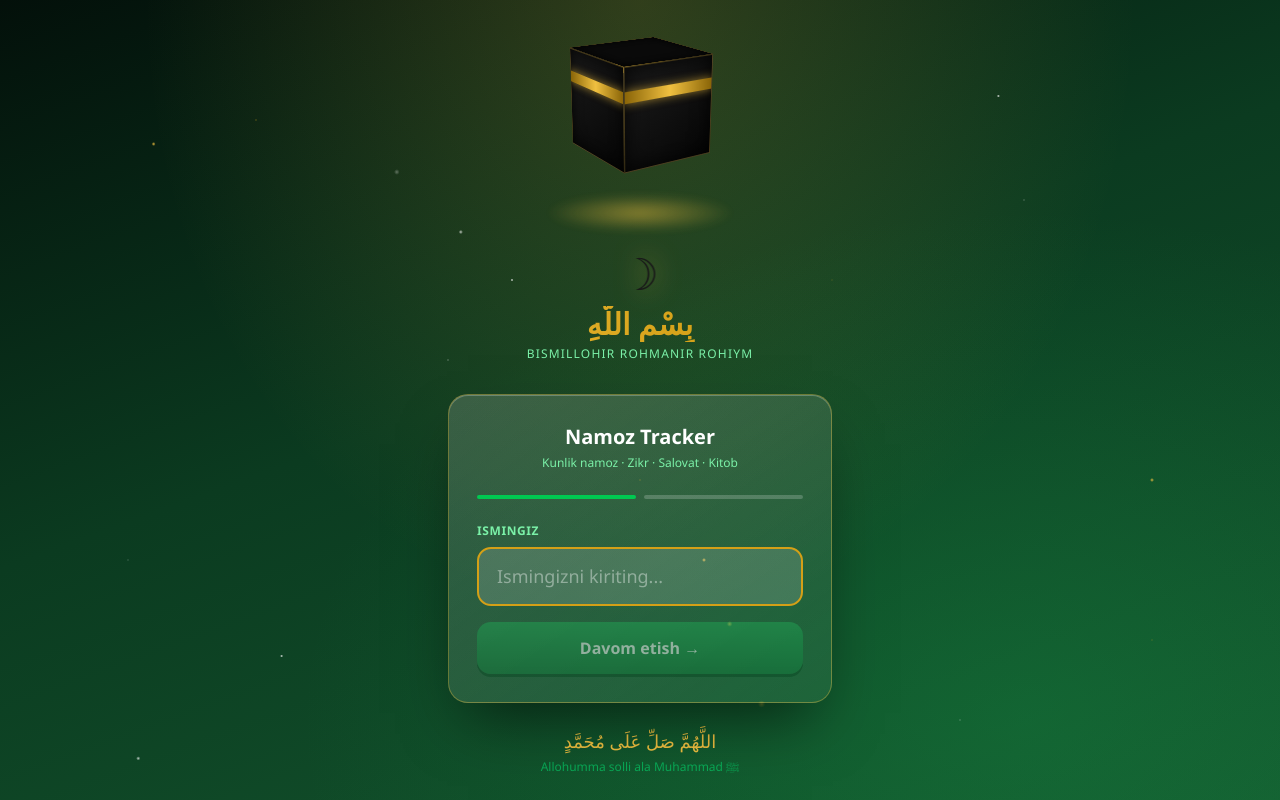
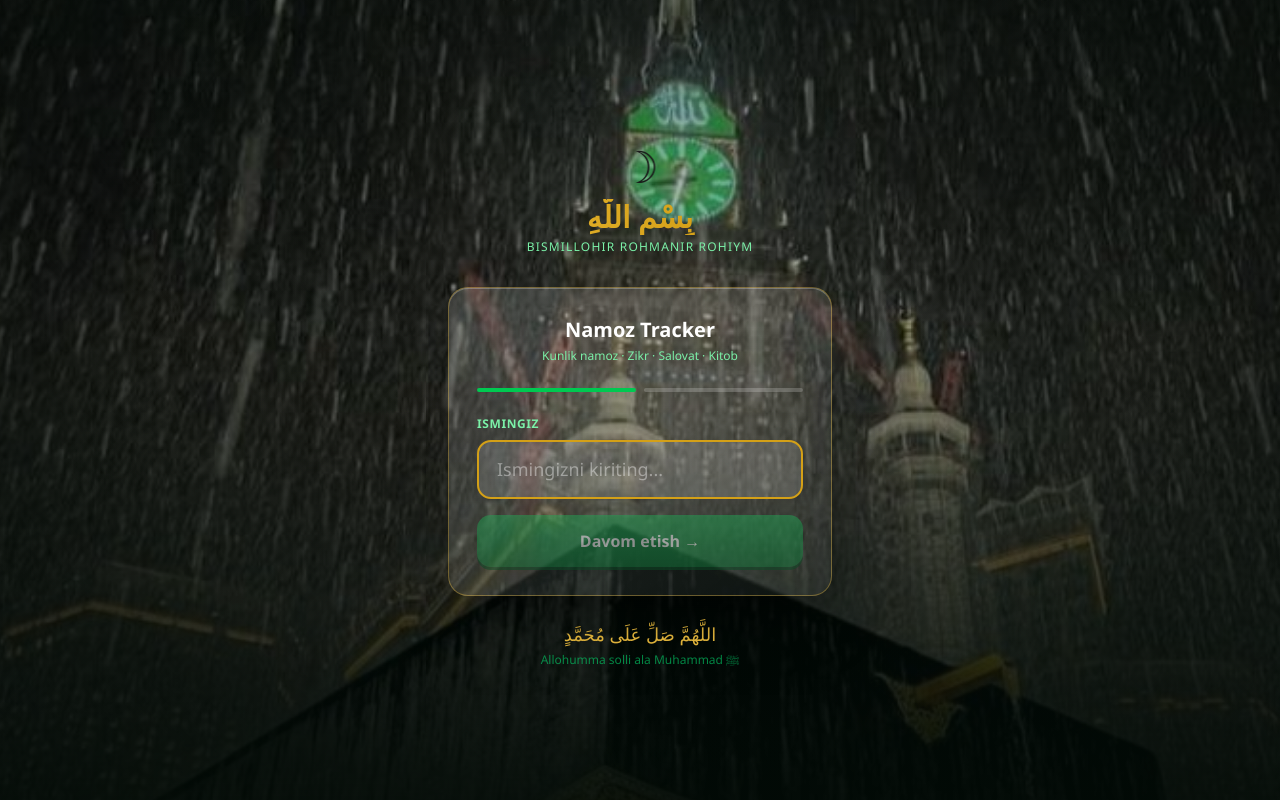
Before and after one commit to AbdulboriyOBIDJONOV1234/islamic-web-app, a Next.js app: page / in a window 1280 px wide. Built offline with nearby package versions, Linux system fonts and the light colour scheme.

Commit message:
Foto fonlar: tungi Kaba va qollar

```diff
--- a/app/dashboard/page.tsx
+++ b/app/dashboard/page.tsx
@@ -205,7 +205,7 @@ export default function DashboardPage() {
   return (
     <div className="min-h-screen pb-28 page-bg">
       {/* Header */}
-      <div className="header-bg text-white px-4 pt-10 pb-20">
+      <div className="header-bg header-photo text-white px-4 pt-10 pb-24">
         <div className="max-w-md mx-auto">
           <div className="flex justify-between items-start mb-3">
             <div>
--- a/app/globals.css
+++ b/app/globals.css
@@ -754,3 +754,40 @@ body {
 @media (prefers-reduced-motion: reduce) {
   *, *::before, *::after { animation: none !important; transition: none !important; }
 }
+
+/* =====================================================================
+   FOTO FONLAR
+   ===================================================================== */
+
+/* --- Kirish sahifasi: tungi Ka'ba, orqadan sekin zoom bo'lib keladi --- */
+.photo-stage { position: absolute; inset: 0; overflow: hidden; background: #020a06; }
+.photo-stage .photo {
+  position: absolute; inset: -4%;
+  background: url('/images/kaaba-night.jpg') center 30% / cover no-repeat;
+  transform: scale(1.45);
+  animation: zoomIn 9s cubic-bezier(.16,.84,.3,1) forwards, breathe 18s ease-in-out 9s infinite alternate;
+  will-change: transform;
+}
+.photo-stage::after {
+  content: ''; position: absolute; inset: 0;
+  background:
+    radial-gradient(ellipse at 50% 35%, transparent 20%, rgba(2,10,6,.55) 75%),
+    linear-gradient(180deg, rgba(2,10,6,.35) 0%, rgba(2,10,6,.25) 40%, rgba(2,10,6,.88) 100%);
+}
+@keyframes zoomIn  { from { transform: scale(1.45); opacity: .4 } to { transform: scale(1); opacity: 1 } }
+@keyframes breathe { from { transform: scale(1) } to { transform: scale(1.07) } }
+
+/* --- Ichki sahifa (Bugun): Ka'baga cho'zilgan qo'llar --- */
+.header-photo::before {
+  content: ''; position: absolute; inset: 0; right: auto; top: 0; font-size: 0;
+  width: 100%; height: 100%; animation: none;
+  background: url('/images/hands-kaaba.jpg') 50% 36% / cover no-repeat;
+  transform: scale(1.35); animation: zoomInHdr 5s cubic-bezier(.16,.84,.3,1) forwards;
+  z-index: 0;
+}
+.header-photo::after {
+  left: 0; bottom: 0; width: 100%; height: 100%; border-radius: 0; z-index: 0;
+  background:
+    linear-gradient(180deg, rgba(3,16,10,.55) 0%, rgba(3,16,10,.35) 45%, rgba(6,40,22,.92) 100%);
+}
+@keyframes zoomInHdr { from { transform: scale(1.35) } to { transform: scale(1.02) } }
--- a/app/page.tsx
+++ b/app/page.tsx
@@ -3,7 +3,6 @@
 import { useState } from 'react';
 import { useRouter } from 'next/navigation';
 import { setSession } from '@/lib/utils';
-import Kaaba3D from '@/components/Kaaba3D';
 import Tilt from '@/components/Tilt';
 
 type Step = 'name' | 'login' | 'register';
@@ -89,14 +88,13 @@ export default function LoginPage() {
   }
 
   return (
-    <div className="min-h-screen login-bg scene flex flex-col items-center justify-center px-4 relative overflow-hidden">
-      <div className="stars" />
+    <div className="min-h-screen scene flex flex-col items-center justify-center px-4 relative overflow-hidden">
+      <div className="photo-stage"><div className="photo" /></div>
       <div className="w-full max-w-sm fade-in relative z-10">
 
         {/* Header */}
         <div className="text-center mb-8">
-          <Kaaba3D />
-          <div className="moon3d mt-2">☽</div>
+          <div className="moon3d">☽</div>
           <h1 className="text-3xl font-black gold-text mb-1">بِسْمِ اللَّهِ</h1>
           <p className="text-green-300 text-xs tracking-widest">BISMILLOHIR ROHMANIR ROHIYM</p>
         </div>
```
Also changed, not shown: public/images/hands-kaaba.jpg (added), public/images/kaaba-night.jpg (added).
